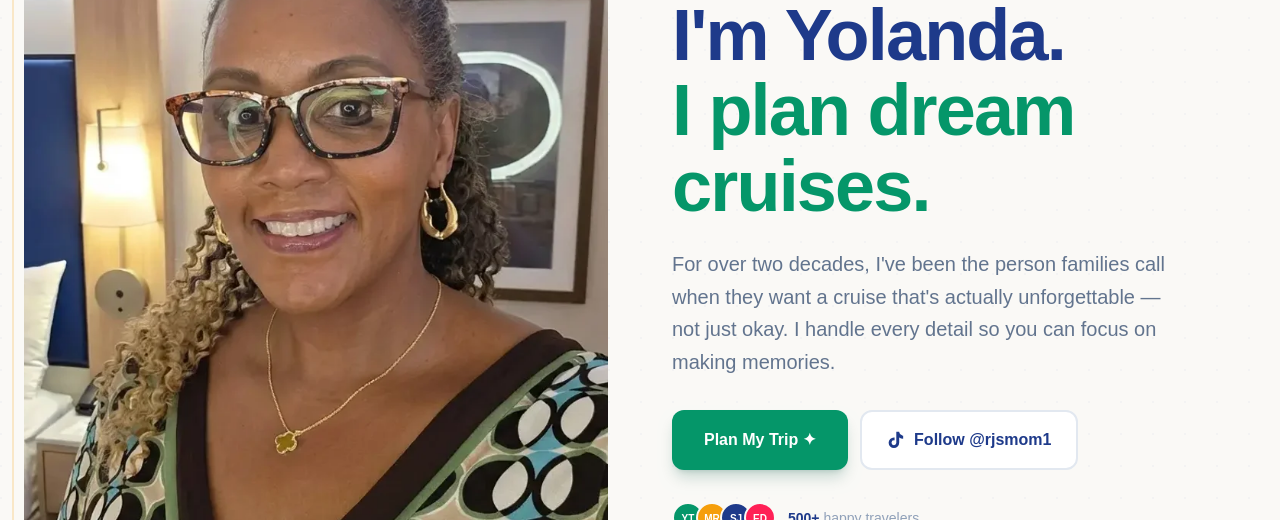
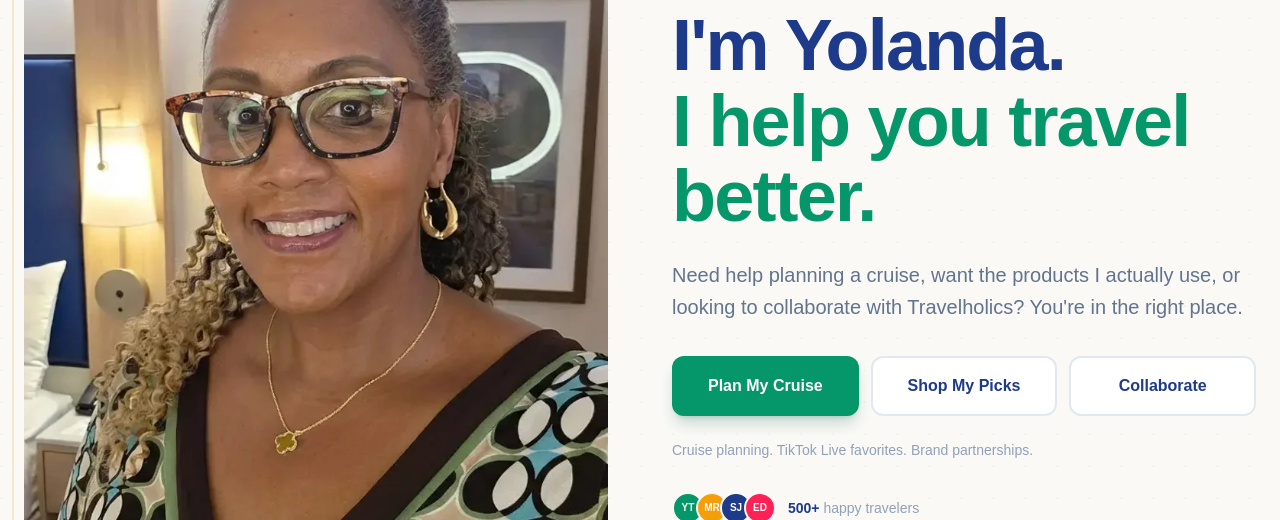
Before and after one commit to mrrickyspanish/travelholics, a Next.js app: page / in a window 1280 px wide. Shown: the part 239-759 px from the top of the page. Built offline with nearby package versions, Linux system fonts and the light colour scheme; no server answers.

Commit message:
Update homepage hero for multi-lane conversion routing

```diff
--- a/components/hero.tsx
+++ b/components/hero.tsx
@@ -11,7 +11,6 @@ export const Hero = () => {
 
   return (
     <section className="relative min-h-screen flex items-center bg-[#FAF9F6] overflow-hidden">
-      {/* Dot pattern */}
       <div
         className="absolute inset-0 opacity-[0.03]"
         style={{
@@ -23,21 +22,18 @@ export const Hero = () => {
 
       <div className="container mx-auto px-6 py-20 lg:py-28 relative z-10">
         <div className="grid lg:grid-cols-2 gap-12 lg:gap-16 items-center">
-          {/* Left — Yolanda's Photo */}
           <motion.div
             initial={{ opacity: 0, x: -30 }}
             animate={{ opacity: 1, x: 0 }}
             transition={{ duration: 0.7, ease: "easeOut" }}
             className="relative order-2 lg:order-1"
           >
-            {/* Decorative frame offset */}
             <div className="absolute -top-3 -left-3 right-3 bottom-3 border-2 border-[#f59e0b]/20 rounded-[20px] -z-10" />
 
-            {/* Main photo container */}
             <div className="relative aspect-[4/5] rounded-3xl overflow-hidden">
               <Image
                 src="/images/why-stress-free.jpg"
-                alt="Yolanda — Certified Cruise Specialist and founder of Travelholics"
+                alt="Yolanda, founder of Travelholics"
                 fill
                 className="object-cover"
                 priority
@@ -45,7 +41,6 @@ export const Hero = () => {
               />
             </div>
 
-            {/* Floating years badge */}
             <motion.div
               initial={{ opacity: 0, y: 20 }}
               animate={{ opacity: 1, y: 0 }}
@@ -57,7 +52,6 @@ export const Hero = () => {
             </motion.div>
           </motion.div>
 
-          {/* Right — Intro Copy */}
           <div className="order-1 lg:order-2">
             <motion.div
               initial={{ opacity: 0, y: 20 }}
@@ -79,53 +73,57 @@ export const Hero = () => {
             >
               I&apos;m Yolanda.
               <br />
-              <span className="text-[#059669]">I plan dream cruises.</span>
+              <span className="text-[#059669]">I help you travel better.</span>
             </motion.h1>
 
             <motion.p
               initial={{ opacity: 0, y: 20 }}
               animate={{ opacity: 1, y: 0 }}
               transition={{ duration: 0.6, delay: 0.3 }}
-              className="text-lg lg:text-xl text-slate-500 leading-relaxed max-w-lg mb-8"
+              className="text-lg lg:text-xl text-slate-500 leading-relaxed max-w-xl mb-8"
             >
-              For over two decades, I&apos;ve been the person families call when
-              they want a cruise that&apos;s actually unforgettable — not just
-              okay. I handle every detail so you can focus on making memories.
+              Need help planning a cruise, want the products I actually use, or looking to collaborate with Travelholics? You&apos;re in the right place.
             </motion.p>
 
             <motion.div
               initial={{ opacity: 0, y: 20 }}
               animate={{ opacity: 1, y: 0 }}
               transition={{ duration: 0.6, delay: 0.4 }}
-              className="flex flex-col sm:flex-row gap-3 mb-8"
+              className="grid sm:grid-cols-3 gap-3 mb-6"
             >
               <button
                 onClick={scrollToContact}
-                className="bg-[#059669] hover:bg-[#047857] text-white font-bold px-8 py-4 rounded-xl shadow-lg shadow-emerald-900/20 transition-all hover:-translate-y-0.5 active:translate-y-0"
+                className="bg-[#059669] hover:bg-[#047857] text-white font-bold px-6 py-4 rounded-xl shadow-lg shadow-emerald-900/20 transition-all hover:-translate-y-0.5 active:translate-y-0"
               >
-                Plan My Trip ✦
+                Plan My Cruise
               </button>
               <a
-                href="https://www.tiktok.com/@rjsmom1"
-                target="_blank"
-                rel="noopener noreferrer"
-                className="flex items-center justify-center gap-2 border-2 border-slate-200 hover:border-[#059669] bg-white text-[#1e3a8a] font-bold px-6 py-4 rounded-xl transition-all hover:-translate-y-0.5"
+                href="/shop"
+                className="flex items-center justify-center border-2 border-slate-200 hover:border-[#059669] bg-white text-[#1e3a8a] font-bold px-6 py-4 rounded-xl transition-all hover:-translate-y-0.5"
               >
-                <svg
-                  viewBox="0 0 24 24"
-                  fill="currentColor"
-                  className="w-5 h-5"
-                >
-                  <path d="M19.59 6.69a4.83 4.83 0 01-3.77-4.25V2h-3.45v13.67a2.89 2.89 0 01-2.88 2.5 2.89 2.89 0 01-2.89-2.89 2.89 2.89 0 012.89-2.89c.28 0 .54.04.79.1v-3.5a6.37 6.37 0 00-.79-.05A6.34 6.34 0 003.15 15.2a6.34 6.34 0 006.34 6.34 6.34 6.34 0 006.34-6.34V8.87a8.16 8.16 0 004.76 1.52v-3.4a4.85 4.85 0 01-1-.3z" />
-                </svg>
-                Follow @rjsmom1
+                Shop My Picks
+              </a>
+              <a
+                href="/collaborate"
+                className="flex items-center justify-center border-2 border-slate-200 hover:border-[#1e3a8a] bg-white text-[#1e3a8a] font-bold px-6 py-4 rounded-xl transition-all hover:-translate-y-0.5"
+              >
+                Collaborate
               </a>
             </motion.div>
+
+            <motion.p
+              initial={{ opacity: 0, y: 20 }}
+              animate={{ opacity: 1, y: 0 }}
+              transition={{ duration: 0.6, delay: 0.5 }}
+              className="text-sm text-slate-400 mb-8"
+            >
+              Cruise planning. TikTok Live favorites. Brand partnerships.
+            </motion.p>
 
             <motion.div
               initial={{ opacity: 0, y: 20 }}
               animate={{ opacity: 1, y: 0 }}
-              transition={{ duration: 0.6, delay: 0.5 }}
+              transition={{ duration: 0.6, delay: 0.6 }}
               className="flex items-center gap-3"
             >
               <div className="flex -space-x-2">
@@ -144,8 +142,7 @@ export const Hero = () => {
                 ))}
               </div>
               <p className="text-sm text-slate-400">
-                <span className="text-[#1e3a8a] font-bold">500+</span> happy
-                travelers
+                <span className="text-[#1e3a8a] font-bold">500+</span> happy travelers
               </p>
             </motion.div>
           </div>
```
